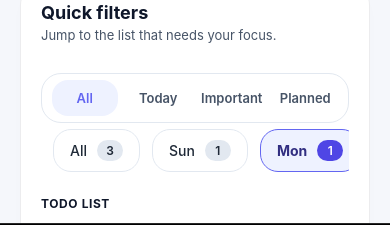
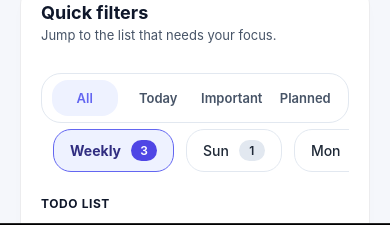
Before and after one commit to Pursharthzutshi/todo-app, a React Native app: screen / in a window 390 px wide. Shown: the part 545-770 px from the top of the page. Built offline with nearby package versions, Linux system fonts and the light colour scheme.

Commit message:
added all and weekly default filter

```diff
--- a/AllDays.js
+++ b/AllDays.js
@@ -42,7 +42,7 @@ export default function AllDays({
   const palette = DAY_THEMES[theme] || DAY_THEMES.Light;
 
   const displayDays = useMemo(
-    () => [{ id: 'all', name: 'All', fullName: 'All Days' }, ...Days],
+    () => [{ id: 'all', name: 'Weekly', fullName: 'Weekly summary' }, ...Days],
     [Days],
   );
 
--- a/App.js
+++ b/App.js
@@ -183,7 +183,7 @@ export default function App() {
 
   // Force re-render when theme or font size changes
   const [forceUpdate, setForceUpdate] = useState(0);
-  const [dayFilter, setDayFilter] = useState(() => String(new Date().getDay()));
+  const [dayFilter, setDayFilter] = useState('all');
   const [currentView, setCurrentView] = useState('today');
   const [showMenu, setShowMenu] = useState(false);
   const [activeFilter, setActiveFilter] = useState('all');
```
